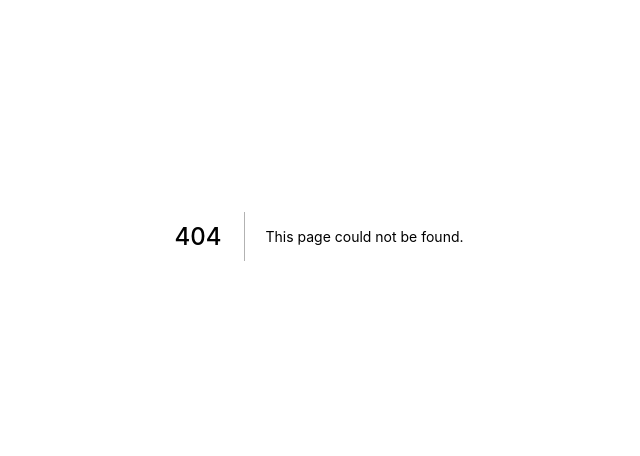
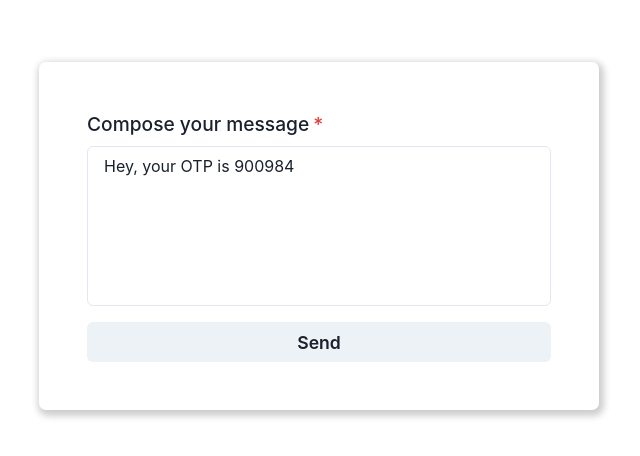
Before and after one commit to Gokul-Gopi/contacts-app, a Next.js app: page /compose in a window 1280 px wide. Before the commit this address had no page. Shown: the part 164-620 px from the top of the page, without its empty margins (321-961 px from the left). Built offline with nearby package versions, Linux system fonts and the light colour scheme.

Commit message:
feat: ui for contact page and compose-message page

```diff
--- a/src/components/UserCard.jsx
+++ b/src/components/UserCard.jsx
@@ -1,8 +1,10 @@
 import { Flex, Icon, Text } from "@chakra-ui/react";
 import { BiUserCircle } from "react-icons/bi";
+import NextLink from "next/link";
 
-export const UserCard = ({ firstname, lastname }) => {
+export const UserCard = ({ firstname, lastname, id }) => {
   return (
+    <NextLink href={`/contact/${id}`}>
       <Flex
         align="center"
         borderBottom="1px"
@@ -17,5 +19,6 @@ export const UserCard = ({ firstname, lastname }) => {
           <Text>{lastname}</Text>
         </Flex>
       </Flex>
+    </NextLink>
   );
 };
--- /dev/null
+++ b/src/pages/compose.jsx
@@ -0,0 +1,40 @@
+import { Button, Flex, Textarea } from "@chakra-ui/react";
+import {
+  FormControl,
+  FormLabel,
+  FormErrorMessage,
+  FormHelperText,
+} from "@chakra-ui/react";
+import { generateOtp } from "../utils";
+
+const Compose = () => {
+  return (
+    <Flex direction="column" align="center" justify="center" height="100vh">
+      <Flex
+        px={{ base: "2rem", lg: "3rem" }}
+        py="3rem"
+        borderRadius="7"
+        boxShadow="2px 3px 7px 3px rgb(0 0 0 / 20%)"
+        align="center"
+        direction="column"
+        width={{ base: "90%", lg: "35rem" }}
+      >
+        <form style={{ width: "100%", textAlign: "center" }}>
+          <FormControl isRequired>
+            <FormLabel fontSize="1.2rem">Compose your message</FormLabel>
+            <Textarea
+              defaultValue={`Hey, your OTP is ${generateOtp()}`}
+              resize="none"
+              height="10rem"
+            ></Textarea>
+          </FormControl>
+          <Button width="100%" fontSize="1.1rem" mt="1rem">
+            Send
+          </Button>
+        </form>
+      </Flex>
+    </Flex>
+  );
+};
+
+export default Compose;
--- a/src/pages/index.js
+++ b/src/pages/index.js
@@ -29,6 +29,7 @@ export default function Home() {
             return (
               <UserCard
                 key={`user${i}`}
+                id={user.id}
                 firstname={user.firstname}
                 lastname={user.lastname}
               />
--- /dev/null
+++ b/src/utils.js
@@ -0,0 +1,4 @@
+//generates random 6 digits
+export const generateOtp = () => {
+  return Math.floor(100000 + Math.random() * 900000);
+};
```
Also changed, not shown: src/mock-data/users.json (+6 -20 lines), src/pages/contact.js (added, +7 -0 lines), src/pages/contact/[contactId].jsx (added, +54 -0 lines). Lines whose indentation alone changed are shown as unchanged.
